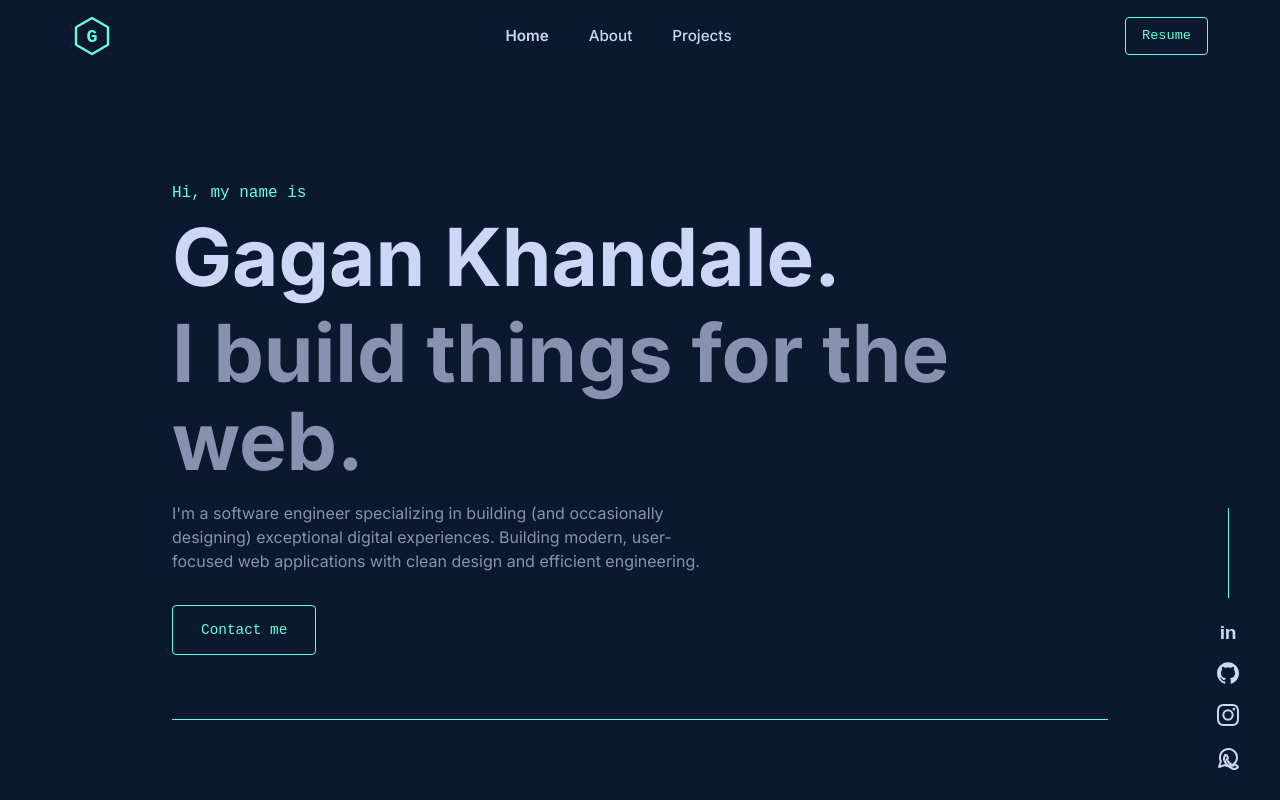
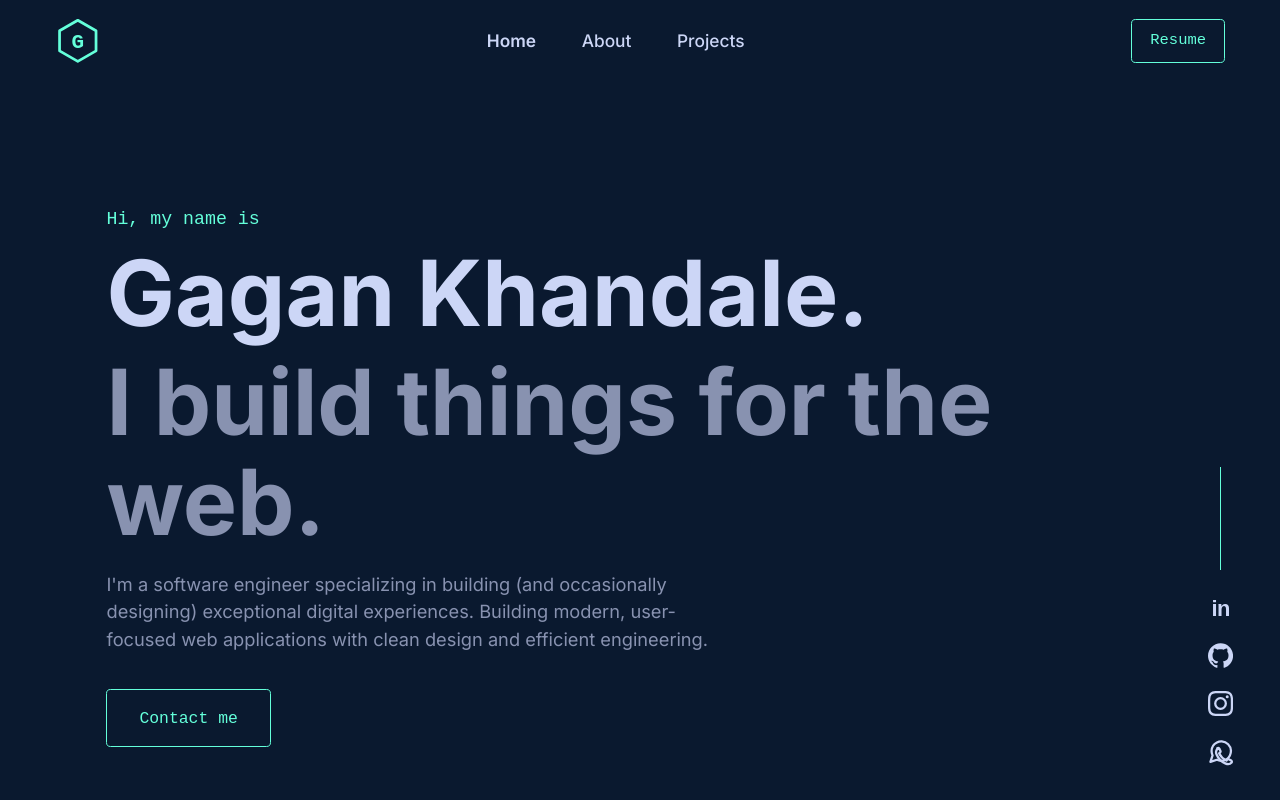
Before and after one commit to GaganKhandale/Portfolio, a React (Vite) app: page / in a window 1280 px wide. Shown: the top 800 px of the page. Built offline with nearby package versions, Linux system fonts and the light colour scheme.

Commit message:
Adjusted the screen size

```diff
--- a/src/index.css
+++ b/src/index.css
@@ -20,6 +20,7 @@ html {
   scroll-behavior: smooth;
   scroll-padding-top: 5rem;
   /* Prevents the sticky navbar from covering section titles */
+  zoom: 1.14;
 }
 
 body {
@@ -112,7 +113,8 @@ button {
   background-color: var(--card-bg, #2b2b2f);
   padding: 0.75rem 0.5rem;
   border-radius: 8px;
-  width: calc(12.5% - 1rem); /* 8 per row on large screens */
+  width: calc(12.5% - 1rem);
+  /* 8 per row on large screens */
   min-width: 90px;
   transition: all 0.3s ease;
   cursor: pointer;
@@ -358,13 +360,14 @@ button {
 }
 
 .modal-content {
-  background-color: var(--bg-color); /* To match theme style tightly, or card-bg */
+  background-color: var(--bg-color);
+  /* To match theme style tightly, or card-bg */
   padding: 2rem 2.5rem;
   border-radius: 16px;
   width: 90%;
   max-width: 500px;
   position: relative;
-  box-shadow: 0 20px 40px rgba(0,0,0,0.5);
+  box-shadow: 0 20px 40px rgba(0, 0, 0, 0.5);
   border: 1px solid var(--border-color);
 }
 
@@ -425,7 +428,8 @@ button {
   font-size: 0.9rem;
 }
 
-.form-group input, .form-group textarea {
+.form-group input,
+.form-group textarea {
   flex: 1;
   background-color: var(--card-bg);
   border: 1px solid var(--border-color);
@@ -437,7 +441,8 @@ button {
   font-size: 0.9rem;
 }
 
-.form-group input:focus, .form-group textarea:focus {
+.form-group input:focus,
+.form-group textarea:focus {
   outline: none;
   border-color: var(--primary-color);
   background-color: rgba(100, 255, 218, 0.02);
@@ -448,10 +453,12 @@ button {
   .modal-content {
     padding: 2rem 1.5rem;
   }
+
   .form-group {
     flex-direction: column;
     gap: 0.5rem;
   }
+
   .form-group label {
     text-align: left;
     width: auto;
```
